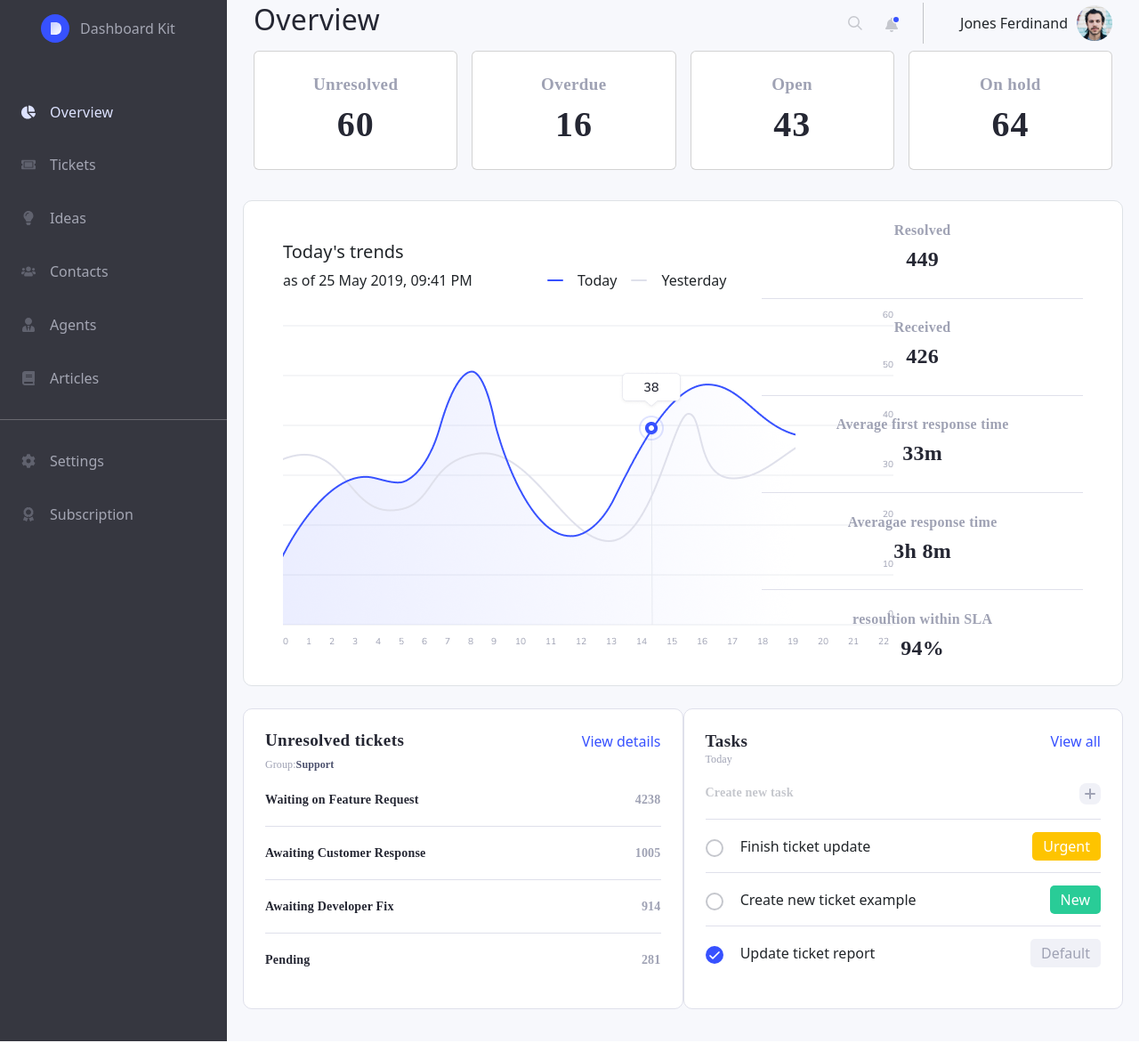
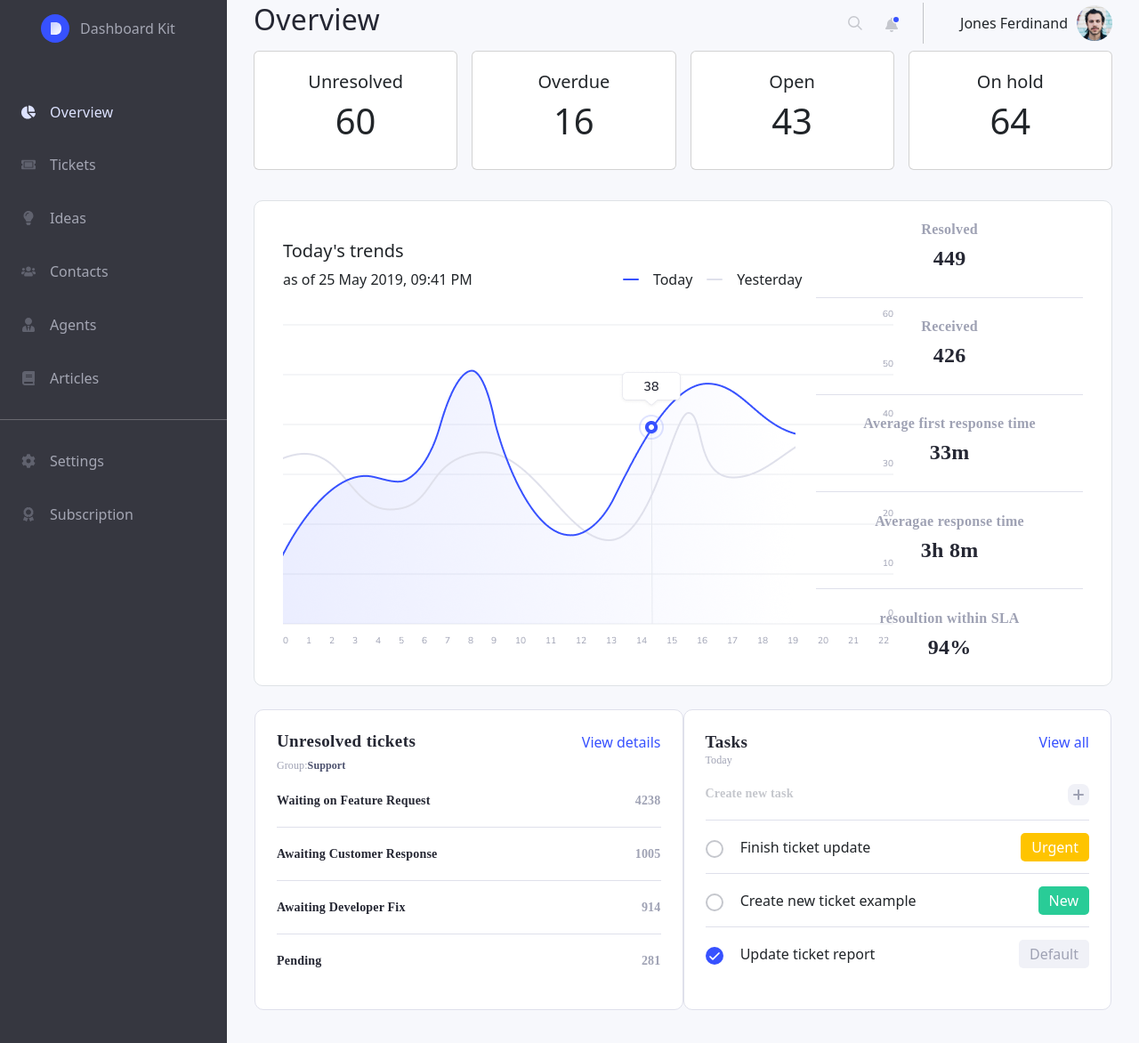
Before and after one commit to arosasmolina/Bootstrap-assignment_Daeun_Victor, a website: page public/index.html in a window 1280 px wide. Shown: the part 33-1205 px from the top of the page at 89% size. Drawn offline with nearby package versions, Linux system fonts and the light colour scheme.

Commit message:
Add files via upload

```diff
--- a/public/assets/css/style.css
+++ b/public/assets/css/style.css
@@ -96,6 +96,7 @@ main {
     margin: 24px 0;
 }
 
+
 .card {
     display: flex;
     justify-content: center;
@@ -108,6 +109,8 @@ main {
     cursor: pointer;
     color: #3751FF;
     border: 1px solid #3751FF;
+    text-transform: #3751FF;
+
 }
 
 .card-title {
@@ -120,6 +123,7 @@ main {
     text-align: center;
 }
 
+
 .card-text {
     color: #252733;
     font-family: Mulish;
@@ -129,6 +133,7 @@ main {
     letter-spacing: 1px;
     text-align: center;
 }
+
 
 .vr {
     margin: 0 25px;
@@ -202,6 +207,9 @@ main {
     border-radius: 10px;
     background-color: white;
     margin-top: 25px;
+}
+.ticket-task-container {
+    margin: 1px;
 }
 
 .list-height {
--- a/public/index.html
+++ b/public/index.html
@@ -166,35 +166,35 @@
                     </div>
                 </div>
                 <div class="row g-3">
-                    <div class="col-lg-3 col-md-6 col-sm-12 cards">
+                    <div class="col-lg-3 col-md-6 col-sm-12  cards">
                         <div class="card">
-                            <div class="card-title">Unresolved</div>
-                            <div class="card-text">60</div>
+                            <h5>Unresolved</h5>
+                            <h1>60</h1>
                         </div>
                     </div>
                     <div class="col-lg-3 col-md-6 col-sm-12 cards">
                         <div class="card">
-                            <div class="card-title">Overdue</div>
-                            <div class="card-text">16</div>
+                            <h5>Overdue</h5>
+                            <h1>16</h1>
                         </div>
                     </div>
                     <div class="col-lg-3 col-md-6 col-sm-12 cards">
                         <div class="card">
-                            <div class="card-title">Open</div>
-                            <div class="card-text">43</div>
+                            <h5>Open</h5>
+                            <h1>43</h1>
                         </div>
                     </div>
                         <div class="col-lg-3 col-md-6 col-sm-12 cards">
                             <div class="card">
-                                <div class="card-title">On hold</div>
-                                <div class="card-text">64</div>
+                                <h5>On hold</h5>
+                                <h1>64</h1>
                             </div>
                         </div>
                     </div>
             </div>
                 <div>
-                    <div class="row graph-section border">
-                    <div class="col-lg-7">
+                    <div class="row-md-3 graph-section border">
+                    <div class="col-md-8 col-sm-12">
                         <div class="today-trends">
                             <div><h5>Today's trends</h5></div>
                             <div class="d-flex justify-content-between">
@@ -214,7 +214,7 @@
                         <img src="assets/images/graph.png" alt="graph"/>
 
                     </div>
-                    <div class="col-lg-5">
+                    <div class="col-md-4 col-sm-12">
                             <div class="todays-result">
                                 <h6 class="today-text">Resolved</h6>
                                 <h4 class="today-number">449</h4>
@@ -240,8 +240,8 @@
                     </div>
                     </div>
                 </div>
-                <div class="ticket-task-container row grid">
-                    <div class="col-lg-6 col-md-12">
+                <div class="ticket-task-container row">
+                    <div class="col-md-6 col-sm-12 ">
                         <div class="d-flex justify-content-between">
                             <div class="ticket-task-title">Unresolved tickets</div>
                             <div class="view-details">View details</div>
@@ -264,7 +264,7 @@
                             <div class="ticket-task-number">281</div>
                         </div>
                     </div>
-                    <div class="col-lg-6 col-md-12 grid">
+                    <div class="col-md-6 ">
                         <div class="d-flex align-items-center justify-content-between">
                             <div class="ticket-task-title">Tasks</div>
                             <div class="view-all">View all</div>
```
